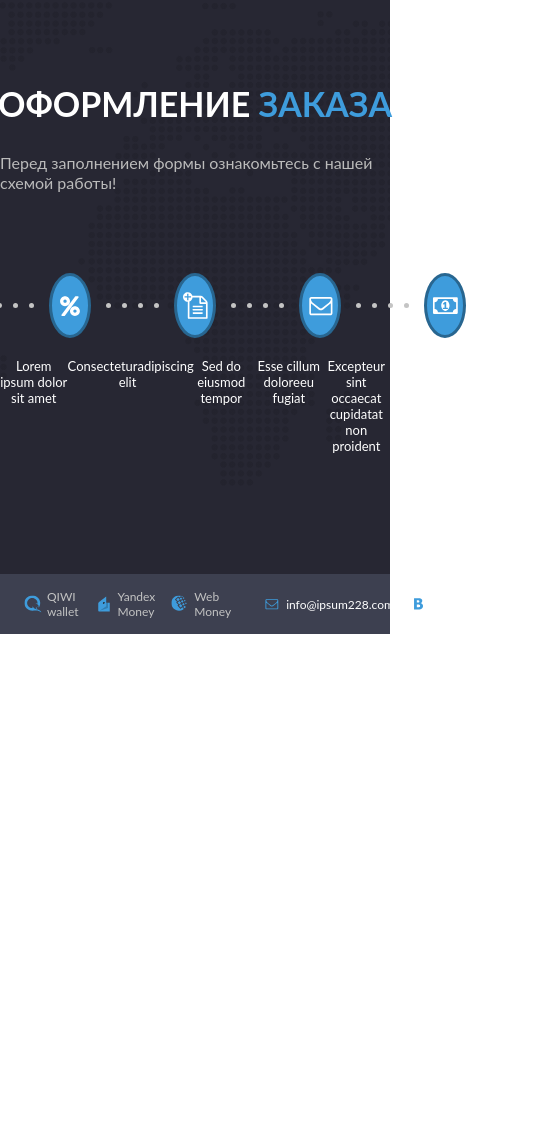
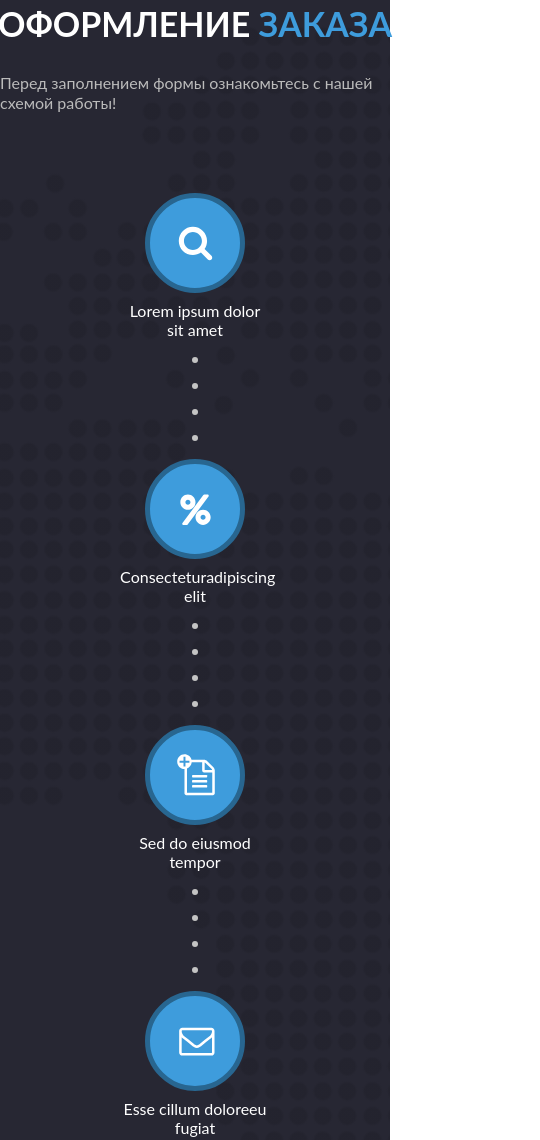
Before and after one commit to ultramarine64/softnsk-test-task, a website: page src/index.html in a window 390 px wide. Shown: the part 695-1835 px from the top of the page, 540 px wide, since content can reach past the window. Before the commit the page ends 1331 px from the top, so only its background shows below. Drawn offline with nearby package versions, Linux system fonts and the light colour scheme; files that its build step writes are made by us from their sources; a web font is replaced by a local one.

Commit message:
Добавить адаптив на 576-768px.

```diff
--- a/src/index.html
+++ b/src/index.html
@@ -77,6 +77,7 @@
             <div class="icons-chain__icon-container">
               <img src="images/icons/search.svg" alt="" class="icons-chain__icon">
             </div>
+            <span class="icons-chain__icon-description">Lorem ipsum dolor sit amet</span>
             <div class="icons-chain__dotted-line">
               <div class="icons-chain__dot"></div>
               <div class="icons-chain__dot"></div>
@@ -87,6 +88,7 @@
             <div class="icons-chain__icon-container">
               <img src="images/icons/percents.svg" alt="" class="icons-chain__icon">
             </div>
+            <span class="icons-chain__icon-description">Сonsecteturadipiscing elit</span>
             <div class="icons-chain__dotted-line">
               <div class="icons-chain__dot"></div>
               <div class="icons-chain__dot"></div>
@@ -97,6 +99,7 @@
             <div class="icons-chain__icon-container">
               <img src="images/icons/files.svg" alt="" class="icons-chain__icon">
             </div>
+            <span class="icons-chain__icon-description">Sed do eiusmod tempor</span>
             <div class="icons-chain__dotted-line">
               <div class="icons-chain__dot"></div>
               <div class="icons-chain__dot"></div>
@@ -107,6 +110,7 @@
             <div class="icons-chain__icon-container">
               <img src="images/icons/mail.svg" alt="" class="icons-chain__icon">
             </div>
+            <span class="icons-chain__icon-description">Esse cillum doloreeu fugiat</span>
             <div class="icons-chain__dotted-line">
               <div class="icons-chain__dot"></div>
               <div class="icons-chain__dot"></div>
@@ -117,6 +121,7 @@
             <div class="icons-chain__icon-container">
               <img src="images/icons/money.svg" alt="" class="icons-chain__icon">
             </div>
+            <span class="icons-chain__icon-description">Excepteur sint occaecat cupidatat non proident</span>
           </div>
           <div class="icons-chain__descriptions">
             <span class="icons-chain__item-description">Lorem ipsum dolor sit amet</span>
--- a/src/sass/blocks/_features.scss
+++ b/src/sass/blocks/_features.scss
@@ -45,18 +45,14 @@
   }
 }
 
-@media screen and (max-width: 992px) {
+@media screen and (max-width: 1400px) {
   .features {
     &__description {
-      font-size: 18px;
-      line-height: 20px;
       color: #FFFFFF;
     }
 
     &__list {
       &-item {
-        font-size: 18px;
-        line-height: 20px;
         color: #FFFFFF;
 
         &::before {
@@ -66,3 +62,19 @@
     }
   }
 }
+
+@media screen and (max-width: 992px) {
+  .features {
+    &__description {
+      font-size: 18px;
+      line-height: 20px;
+    }
+
+    &__list {
+      &-item {
+        font-size: 18px;
+        line-height: 20px;
+      }
+    }
+  }
+}
--- a/src/sass/blocks/_footer.scss
+++ b/src/sass/blocks/_footer.scss
@@ -187,3 +187,65 @@
     }
   }
 }
+
+@media screen and (max-width: 768px) {
+  .footer {
+    height: 140px;
+
+    &__separator {
+      display: none;
+      justify-content: center;
+    }
+
+    &__container {
+      gap: 20px;
+      justify-content: center;
+      flex-direction: column;
+    }
+
+    &__copyright {
+      font-size: 12px;
+      width: 100%;
+      white-space: normal;
+      text-align: center;
+      font-size: 15px;
+      line-height: 18px;
+    }
+
+    &__services {
+      gap: 20px;
+
+      &-item {
+        gap: 8px;
+
+        &-img {
+          width: 20px;
+          height: 20px;
+        }
+
+        &-name {
+          font-size: 15px;
+          line-height: 18px;
+        }
+      }
+    }
+
+    &__socials {
+      gap: 20px;
+
+      &-link {
+        gap: 8px;
+
+        &-img {
+          height: 20px;
+          width: 20px;
+        }
+
+        &-text {
+          font-size: 15px;
+          line-height: 18px;
+        }
+      }
+    }
+  }
+}
--- a/src/sass/blocks/_icons-chain.scss
+++ b/src/sass/blocks/_icons-chain.scss
@@ -7,7 +7,7 @@
   &__chain {
     display: flex;
     align-items: center;
-    margin: 0 55px;
+    margin: 0 auto;
   }
 
   &__dotted-line {
@@ -25,6 +25,18 @@
   &__icon {
     width: 55px;
     height: 55px;
+
+    &-description {
+      display: none;
+      font-family: 'Lato', sans-serif;
+      font-style: normal;
+      font-weight: 400;
+      font-size: 16px;
+      line-height: 19px;
+      color: #FFFFFF;
+      width: 150px;
+      text-align: center;
+    }
 
     &-container {
       width: 100px;
@@ -157,3 +169,57 @@
     }
   }
 }
+
+@media screen and (max-width: 768px) {
+  .icons-chain {
+    &__dotted-line {
+      margin: 10px 0;
+    }
+
+    &__dot {
+      width: 6px;
+      height: 6px;
+    }
+
+    &__icon {
+      width: 55px;
+      height: 55px;
+
+      &-container {
+        width: 100px;
+        height: 100px;
+        border: 5px solid #286690;
+        margin: 0;
+
+        &:first-child {
+          margin: 0;
+        }
+        &:last-child {
+          margin: 0;
+        }
+      }
+
+      &-description {
+        display: block;
+      }
+    }
+
+    &__chain {
+      flex-direction: column;
+      align-items: center;
+      justify-content: center;
+      margin: 0;
+      gap: 8px;
+    }
+
+    &__dotted-line {
+      display: flex;
+      flex-direction: column;
+      gap: 20px;
+    }
+
+    &__descriptions {
+      display: none;
+    }
+  }
+}
--- a/src/sass/blocks/_main-info.scss
+++ b/src/sass/blocks/_main-info.scss
@@ -43,8 +43,17 @@
 
 @media screen and (max-width: 1400px) {
   .main-info {
+    background: linear-gradient(to right, rgba(39, 39, 51, 0.65) 0 100%), url("../images/main_bg.jpg") no-repeat;
+    background-position: right;
+
     &__container {
       max-width: 1000px;
+    }
+
+    &__title {
+      &-regular {
+        color: #FFFFFF;
+      }
     }
 
     &__title {
@@ -63,8 +72,7 @@
 
 @media screen and (max-width: 992px) {
   .main-info {
-    background: linear-gradient(to right, rgba(39, 39, 51, 0.65) 0 100%), url("../images/main_bg.jpg") no-repeat;
-    background-position: right;
+    background-size: cover;
     height: 680px;
 
     &__container {
@@ -78,10 +86,19 @@
       font-size: 44px;
       line-height: 50px;
       width: 520px;
-
-      &-regular {
-        color: #FFFFFF;
-      }
     }
   }
 }
+
+@media screen and (max-width: 768px) {
+  .main-info {
+    height: 600px;
+    background-position: right;
+
+    &__container {
+      padding-top: 120px;
+      align-items: center;
+      text-align: center;
+    }
+  }
+}
--- a/src/sass/blocks/_order-making.scss
+++ b/src/sass/blocks/_order-making.scss
@@ -100,3 +100,25 @@
     }
   }
 }
+
+@media screen and (max-width: 768px) {
+  .order-making {
+    &__container {
+      max-width: 520px;
+      padding-top: 100px;
+      padding-bottom: 120px;
+      gap: 80px;
+    }
+
+    &__title {
+      font-size: 34px;
+      line-height: 38px;
+      width: 520px;
+    }
+
+    &__description {
+      font-size: 16px;
+      line-height: 20px;
+    }
+  }
+}
```
Also changed, not shown: src/sass/blocks/_header.scss (line endings or trailing spaces).
